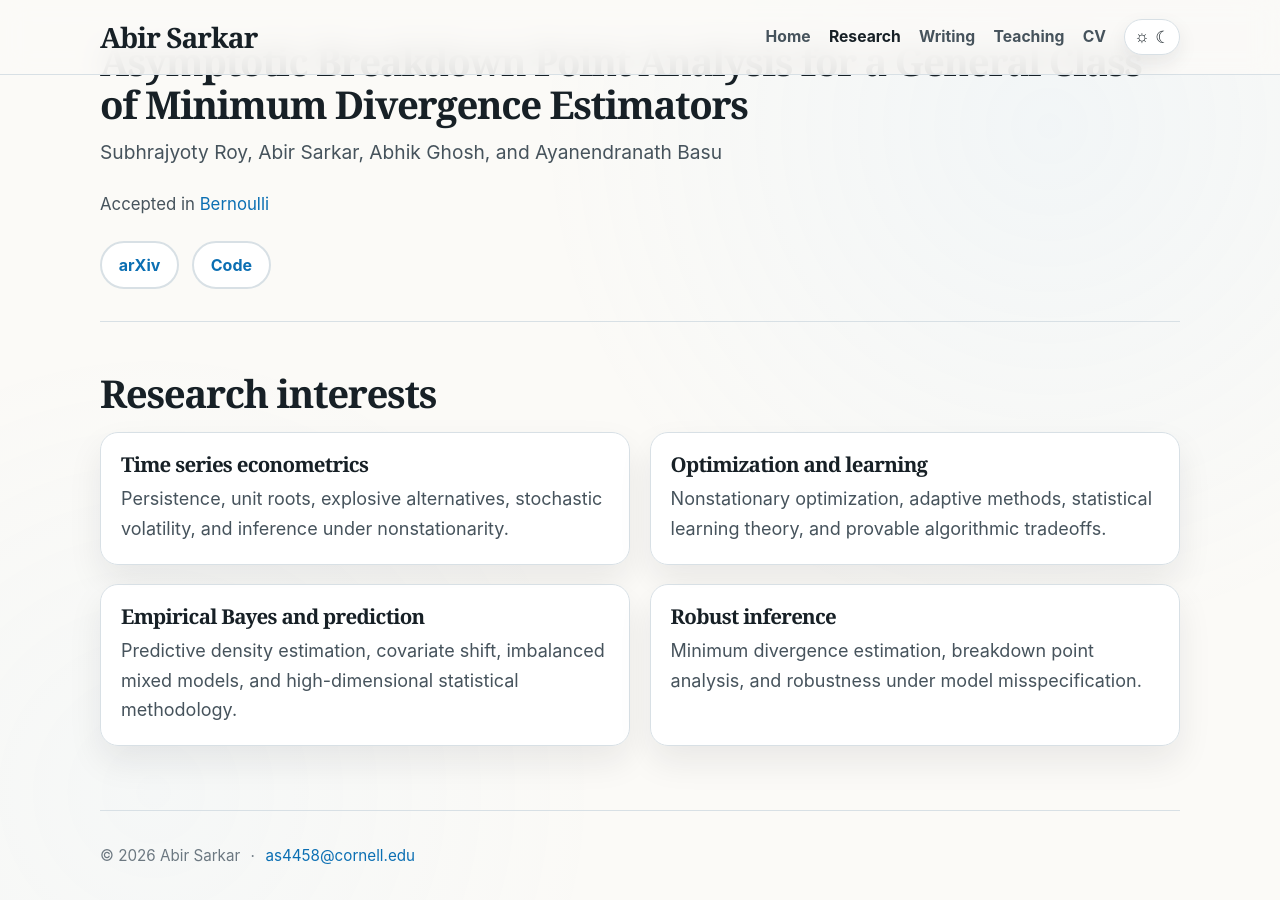
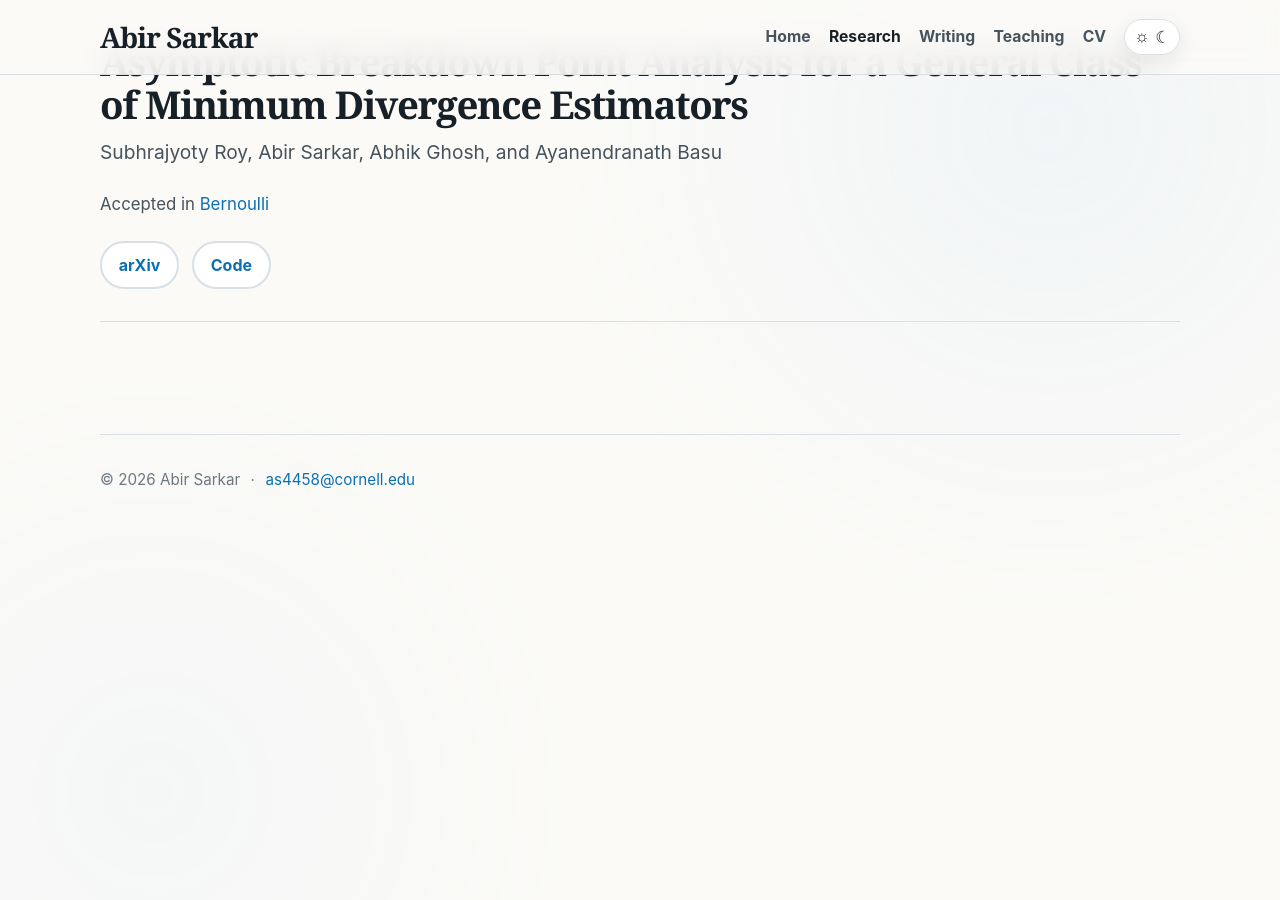
Before and after one commit to AbirS2026/AbirS2026.github.io, a Jekyll site: the page built from research.md, in a window 1280 px wide and 900 px high, scrolled down 1863 px. Built offline with Jekyll 4.4.1, drawn with Linux system fonts in a browser that asks for light colours; our own code applies the rules of GitHub Pages for plain Markdown files; a style sheet for code colours, icons or effects is not loaded; after the commit the page ends 2387 px from its top, so only the background shows below that.

Commit message:
Update research.md

```diff
--- a/research.md
+++ b/research.md
@@ -67,39 +67,3 @@
   </article>
 
 </div>
-
-<h2>Research interests</h2>
-
-<div class="grid two">
-  <article class="card">
-    <h3>Time series econometrics</h3>
-    <p>
-      Persistence, unit roots, explosive alternatives, stochastic volatility,
-      and inference under nonstationarity.
-    </p>
-  </article>
-
-  <article class="card">
-    <h3>Optimization and learning</h3>
-    <p>
-      Nonstationary optimization, adaptive methods, statistical learning theory,
-      and provable algorithmic tradeoffs.
-    </p>
-  </article>
-
-  <article class="card">
-    <h3>Empirical Bayes and prediction</h3>
-    <p>
-      Predictive density estimation, covariate shift, imbalanced mixed models,
-      and high-dimensional statistical methodology.
-    </p>
-  </article>
-
-  <article class="card">
-    <h3>Robust inference</h3>
-    <p>
-      Minimum divergence estimation, breakdown point analysis, and robustness
-      under model misspecification.
-    </p>
-  </article>
-</div>
```
